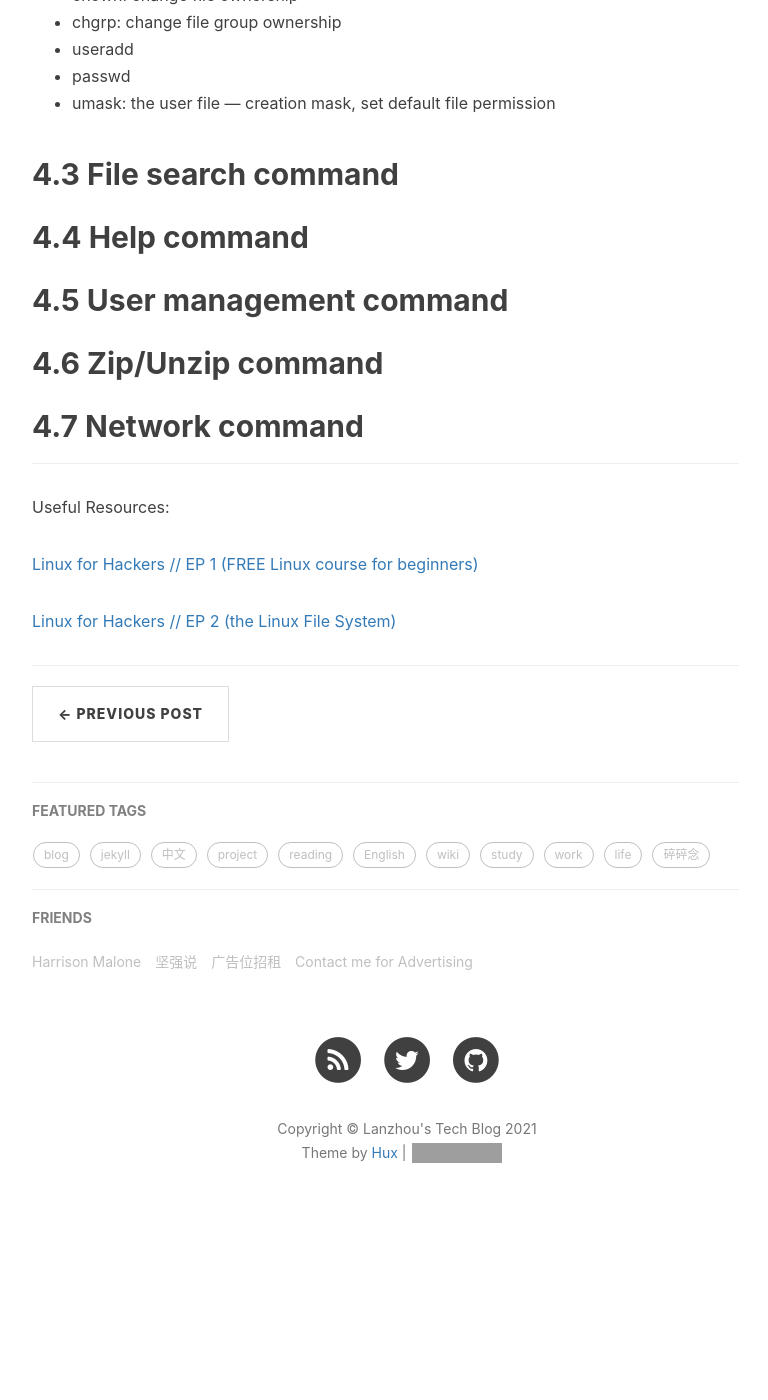
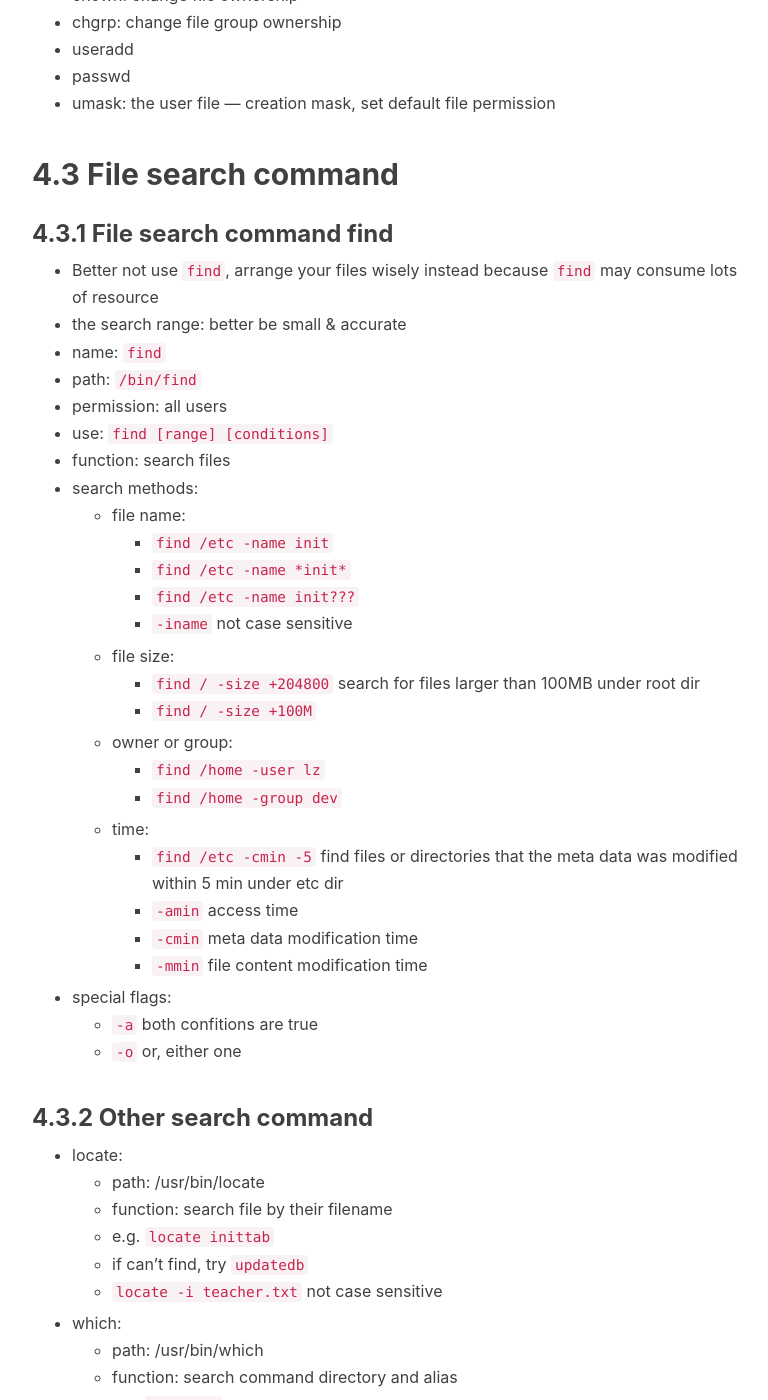
Before and after one commit to Lanzhou-J/Lanzhou-J.github.io, a Jekyll site: the page built from _posts/2021-11-22-DevOps-01-Linux.md, in a window 1280 px wide and 1400 px high, scrolled down 7524 px. Shown: the whole window, without its empty margins (233-1001 px from the left). Built offline with Jekyll 4.4.1, drawn with Linux system fonts in a browser that asks for light colours; nearby versions of some CDN libraries; comment, search, counter and statistics services are not loaded; before the commit the page ends 8781 px from its top, so only the background shows below that; some of the changed text lies outside the part shown; grey boxes are pictures that could not be loaded.

Commit message:
add search commands

```diff
--- a/_posts/2021-11-22-DevOps-01-Linux.md
+++ b/_posts/2021-11-22-DevOps-01-Linux.md
@@ -247,6 +247,63 @@ Linux Principles
 - umask: the user file — creation mask, set default file permission
 
 ## 4.3 File search command
+### 4.3.1 File search command find
+- Better not use `find`, arrange your files wisely instead because `find` may consume lots of resource
+- the search range: better be small & accurate
+- name: `find`
+- path: `/bin/find`
+- permission: all users
+- use: `find [range] [conditions]`
+- function: search files
+- search methods:
+  - file name:
+    - `find /etc -name init`
+    - `find /etc -name *init*`
+    - `find /etc -name init???`
+    - `-iname` not case sensitive
+  - file size:
+    - `find / -size +204800` search for files larger than 100MB under root dir
+    - `find / -size +100M`
+  - owner or group:
+    - `find /home -user lz`
+    - `find /home -group dev`
+  - time:
+    - `find /etc -cmin -5` find files or directories that the meta data was modified within 5 min under etc dir
+    - `-amin` access time
+    - `-cmin` meta data modification time
+    - `-mmin` file content modification time
+- special flags:
+  - `-a` both confitions are true
+  - `-o` or, either one
+
+### 4.3.2 Other search command
+- locate:
+  - path: /usr/bin/locate
+  - function: search file by their filename
+  - e.g. `locate inittab`
+  - if can't find, try `updatedb`
+  - `locate -i teacher.txt` not case sensitive
+
+- which:
+  - path: /usr/bin/which
+  - function: search command directory and alias
+  - e.g. `which ls`
+
+- whereis:
+  - path: /usr/bin/whereis
+  - function: search command directory and mannual path
+  - e.g. `whereis ls`
+
+- grep:
+  - path: bin/whereis
+  - use: `grep -iv [str] [file]`
+  - function: search line that contains string in a file
+    - `-i` not case sensitive
+    - `-v` eliminate string
+  - e.g. `grep mysql /root/install.log`
+  - `more /etc/inittab`
+  - `grep multi /etc/inittab`
+  - `grep -v ^# /etc/inittab` will eliminate all the lines that start with #
 
 ## 4.4 Help command
 
```
